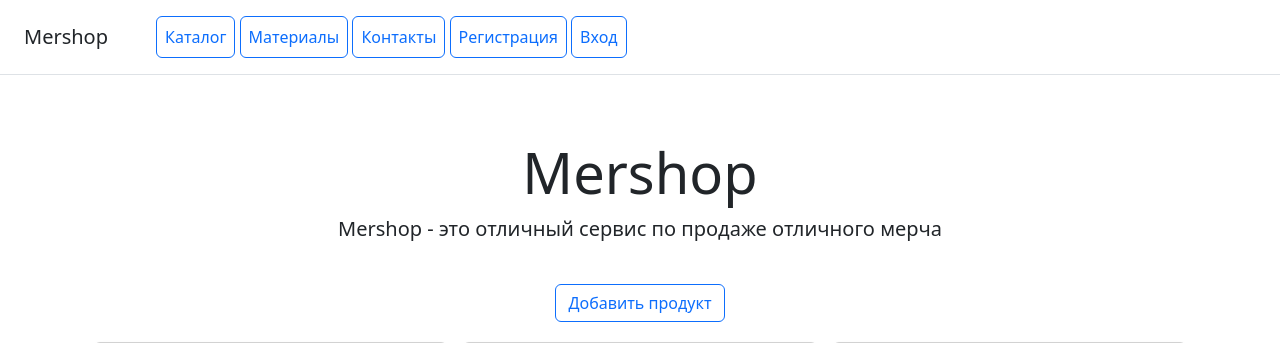
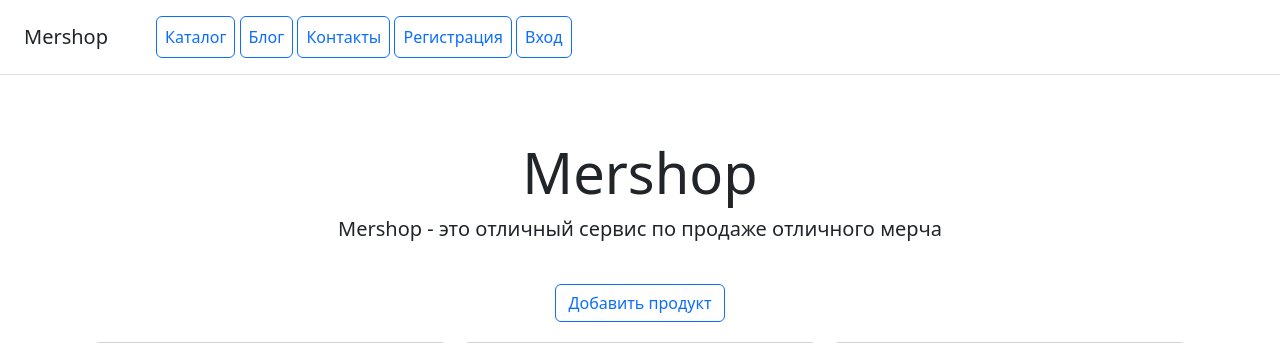
Before and after one commit to Bloodimirg/DjangoShop, a Django app: page / in a window 1280 px wide. Shown: the top 343 px of the page. Run offline with Django 3.2, Linux system fonts and the light colour scheme; data comes from the database, SQL or seed files in the repository; data that the repository does not hold is empty; some libraries are stand-ins or nearby versions.

Commit message:
переименование кнопки Блог

```diff
--- a/catalog/templates/catalog/includes/contacts/inc_menu.html
+++ b/catalog/templates/catalog/includes/contacts/inc_menu.html
@@ -2,7 +2,7 @@
     <h5 class="my-0 mr-md-auto font-weight-normal">Mershop</h5>
     <nav class="ms-5">
         <a class="p-2 btn btn-outline-primary" href="{% url 'catalog:home' %}">Каталог</a>
-        <a class="p-2 btn btn-outline-primary" href="{% url 'materials:list_materials' %}">Материалы</a>
+        <a class="p-2 btn btn-outline-primary" href="{% url 'materials:list_materials' %}">Блог</a>
         <a class="p-2 btn btn-outline-primary" href="{% url 'catalog:contacts' %}">Контакты</a>
         <a class="p-2 btn btn-outline-primary" href="/contacts/">Регистрация</a>
         <a class="p-2 btn btn-outline-primary" href="/contacts/">Вход</a>
--- a/catalog/templates/catalog/includes/home/inc_menu.html
+++ b/catalog/templates/catalog/includes/home/inc_menu.html
@@ -2,7 +2,7 @@
     <h5 class="my-2 mr-md-auto font-weight-normal">Mershop</h5>
     <nav class="ms-5">
         <a class="p-2 btn btn-outline-primary" href="{% url 'catalog:home' %}">Каталог</a>
-        <a class="p-2 btn btn-outline-primary" href="{% url 'materials:list_materials' %}">Материалы</a>
+        <a class="p-2 btn btn-outline-primary" href="{% url 'materials:list_materials' %}">Блог</a>
         <a class="p-2 btn btn-outline-primary" href="{% url 'catalog:contacts' %}">Контакты</a>
         <a class="p-2 btn btn-outline-primary" href="/contacts/">Регистрация</a>
         <a class="p-2 btn btn-outline-primary" href="/contacts/">Вход</a>
```
